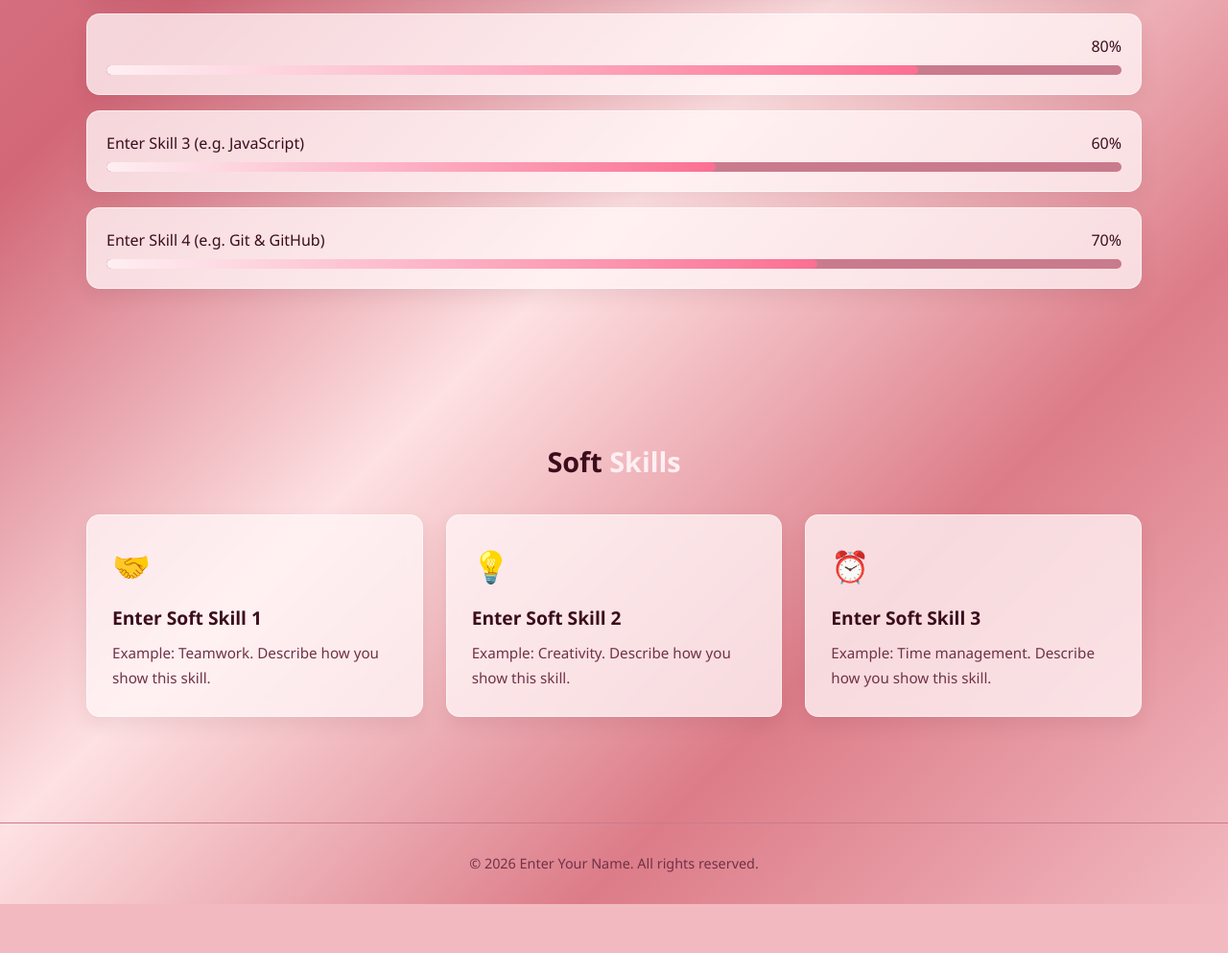
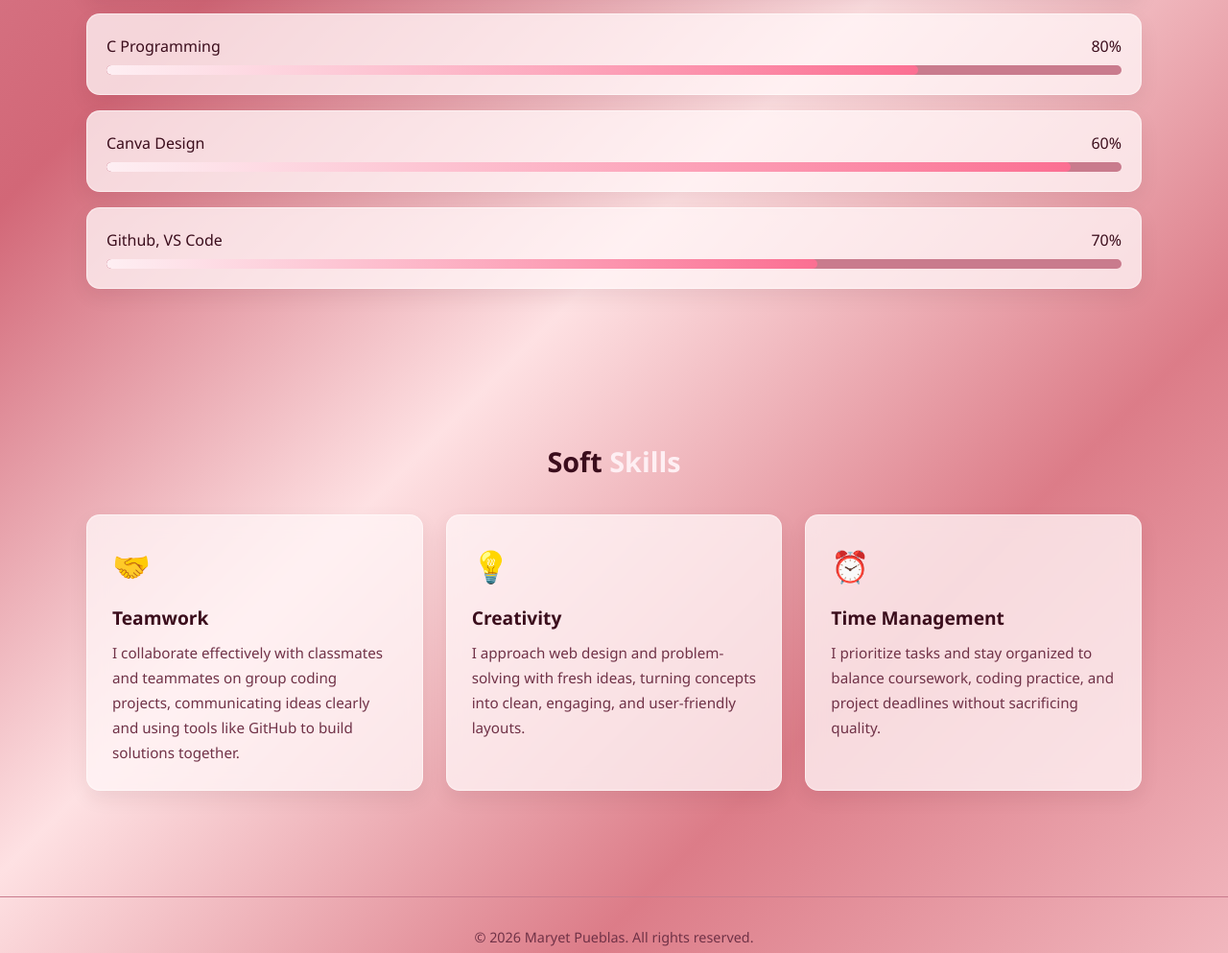
Before and after one commit to maryetyusalina13-lang/portfolio.itc, a plain HTML site: page skills.html in a window 1280 px wide. Shown: the part 480-1473 px from the top of the page at 96% size. Before the commit the page ends 1422 px from the top, so only its background shows below. Drawn offline with Linux system fonts and the light colour scheme.

Commit message:
Update skills and descriptions in skills.html

```diff
--- a/skills.html
+++ b/skills.html
@@ -42,17 +42,17 @@
       </div>
 
       <div class="skill">
-        <div class="skill-top"><span></span><span>80%</span></div>
+        <div class="skill-top"><span>C Programming</span><span>80%</span></div>
         <div class="bar"><div class="bar-fill" style="width: 80%;"></div></div>
       </div>
 
       <div class="skill">
-        <div class="skill-top"><span>Enter Skill 3 (e.g. JavaScript)</span><span>60%</span></div>
-        <div class="bar"><div class="bar-fill" style="width: 60%;"></div></div>
+        <div class="skill-top"><span>Canva Design</span><span>60%</span></div>
+        <div class="bar"><div class="bar-fill" style="width: 95%;"></div></div>
       </div>
 
       <div class="skill">
-        <div class="skill-top"><span>Enter Skill 4 (e.g. Git &amp; GitHub)</span><span>70%</span></div>
+        <div class="skill-top"><span>Github, VS Code</span><span>70%</span></div>
         <div class="bar"><div class="bar-fill" style="width: 70%;"></div></div>
       </div>
     </div>
@@ -65,25 +65,31 @@
       <div class="grid">
         <div class="card">
           <div class="icon">🤝</div>
-          <h3>Enter Soft Skill 1</h3>
-          <p>Example: Teamwork. Describe how you show this skill.</p>
+          <h3>Teamwork</h3>
+          <p>I collaborate effectively with classmates and teammates on group coding projects,
+            communicating ideas clearly and using tools like GitHub to build solutions together.
+</p>
         </div>
         <div class="card">
           <div class="icon">💡</div>
-          <h3>Enter Soft Skill 2</h3>
-          <p>Example: Creativity. Describe how you show this skill.</p>
+          <h3>Creativity</h3>
+          <p>I approach web design and problem-solving with fresh ideas,
+            turning concepts into clean,
+            engaging, and user-friendly layouts.</p>
         </div>
         <div class="card">
           <div class="icon">⏰</div>
-          <h3>Enter Soft Skill 3</h3>
-          <p>Example: Time management. Describe how you show this skill.</p>
+          <h3>Time Management</h3>
+          <p>I prioritize tasks and stay organized to balance coursework, coding practice,
+            and project deadlines without sacrificing quality.
+</p>
         </div>
       </div>
     </div>
   </section>
 
   <footer class="footer">
-    <p>&copy; 2026 Enter Your Name. All rights reserved.</p>
+    <p>&copy; 2026 Maryet Pueblas. All rights reserved.</p>
   </footer>
 
 </body>
```
